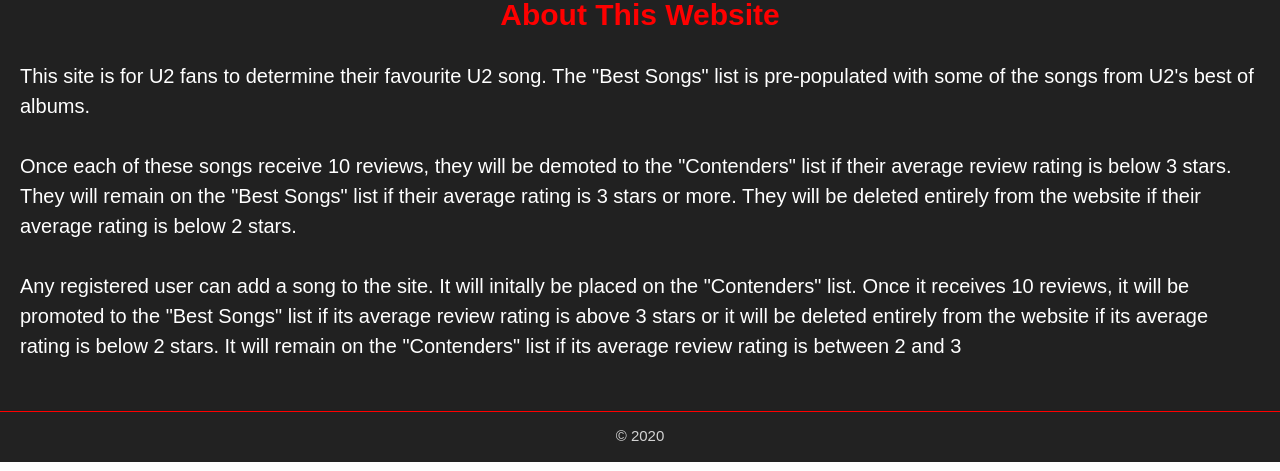
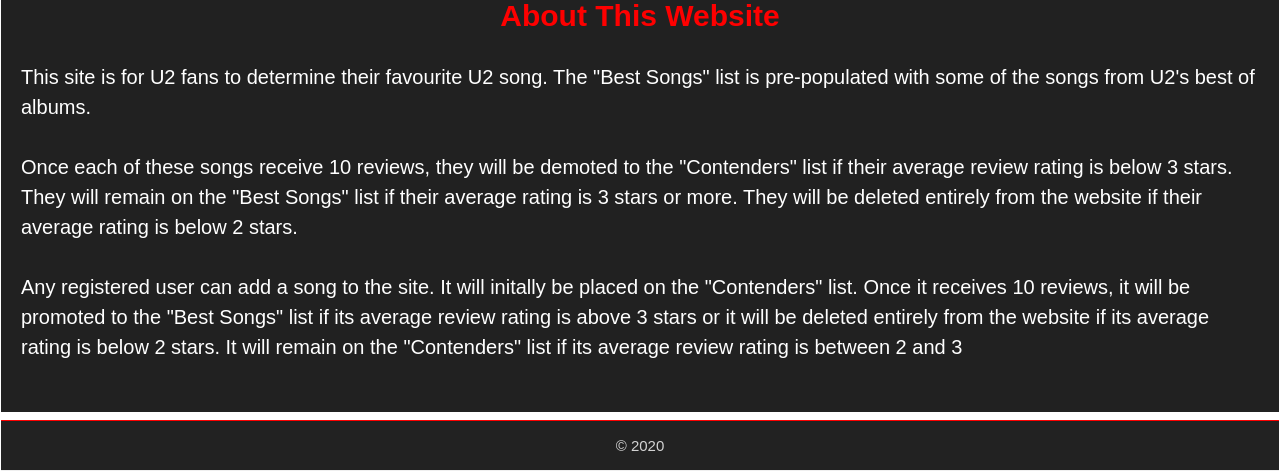
Before and after one commit to colmfah/u2-fan-site, a Flask app: page / in a window 1280 px wide. Shown: the part 329-800 px from the top of the page. Run offline with Flask 2, Linux system fonts and the light colour scheme; parts of the project's set-up code (start-up, migrations or seed data) failed here and were passed over; some libraries are stand-ins or nearby versions.

Commit message:
footer working properly on all pages

```diff
--- a/static/css/style.css
+++ b/static/css/style.css
@@ -56,6 +56,16 @@ html{
   font-family: "Nunito", sans-serif;
 }
 
+body{
+    position: relative;
+  min-height: 100vh;
+  border: 0.5px solid rgba(0,0,0,0);
+}
+
+#content-wrap{
+    padding-bottom: 50px;
+}
+
 
 nav .brand-logo{
     font-size: clamp(25px, 4vw, 40px) !important;
@@ -71,11 +81,15 @@ nav {
 
 footer{
     border-top: 1px solid #fe0000;
+  position: absolute;
+  bottom: 0;
+  width: 100%;
+  height: 50px;
 }
 
 
 .page-footer{
-    padding-top: 0;
+    padding: 0;
 }
 
 
--- a/templates/base.html
+++ b/templates/base.html
@@ -15,6 +15,7 @@
 
 
 <body>
+    <div id="content-wrap">
         <header>
             <nav class="nav-extended #212121 grey darken-4">
                 <div class="nav-wrapper">
@@ -73,6 +74,7 @@
             {% endblock %}
 
         </main>
+    </div>
 
     <footer class="page-footer #212121 grey darken-4">
 
@@ -83,6 +85,33 @@
         </div>
     </footer>
 
+    <!-- <footer class="page-footer">
+        <div class="container">
+            <div class="row">
+                <div class="col l6 s12">
+                    <h5 class="white-text">Footer Content</h5>
+                    <p class="grey-text text-lighten-4">You can use rows and columns here to organize your footer
+                        content.</p>
+                </div>
+                <div class="col l4 offset-l2 s12">
+                    <h5 class="white-text">Links</h5>
+                    <ul>
+                        <li><a class="grey-text text-lighten-3" href="#!">Link 1</a></li>
+                        <li><a class="grey-text text-lighten-3" href="#!">Link 2</a></li>
+                        <li><a class="grey-text text-lighten-3" href="#!">Link 3</a></li>
+                        <li><a class="grey-text text-lighten-3" href="#!">Link 4</a></li>
+                    </ul>
+                </div>
+            </div>
+        </div>
+        <div class="footer-copyright">
+            <div class="container">
+                © 2014 Copyright Text
+                <a class="grey-text text-lighten-4 right" href="#!">More Links</a>
+            </div>
+        </div>
+    </footer> -->
+
 
 
     <script src="https://cdnjs.cloudflare.com/ajax/libs/materialize/1.0.0/js/materialize.min.js"></script>
```
Lines whose indentation alone changed are shown as unchanged.
